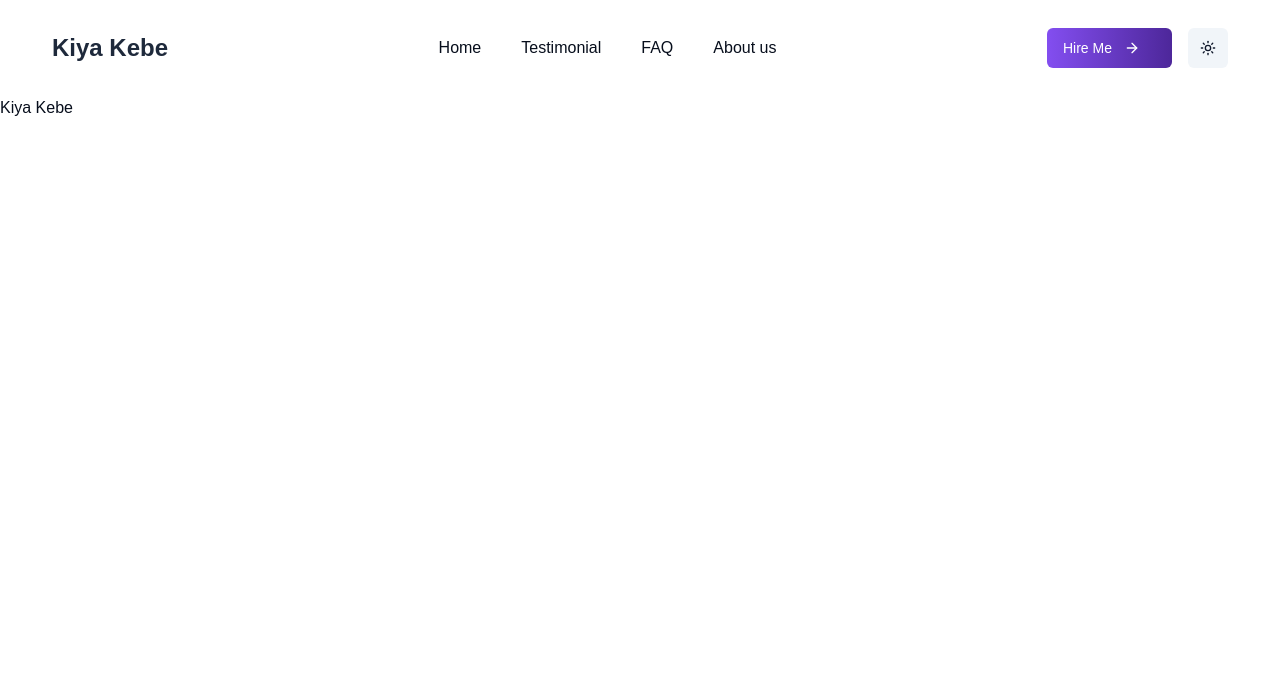
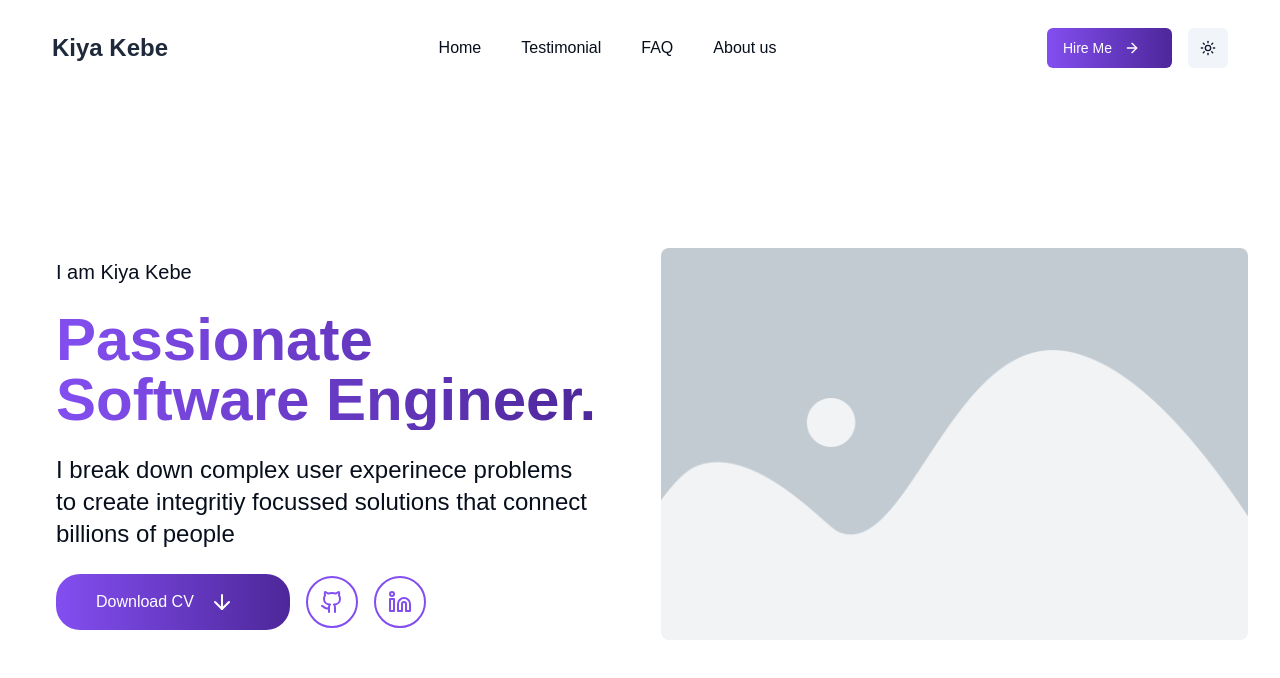
Before and after one commit to kiyakebe/portfolio-v2, a Next.js app: page / in a window 1280 px wide. Shown: the top 678 px of the page. Built offline with nearby package versions, Linux system fonts and the light colour scheme.

Commit message:
feat: hero seciton

```diff
--- a/src/app/page.tsx
+++ b/src/app/page.tsx
@@ -1,8 +1,11 @@
+import Contact from "@/components/home-page-components/Contact";
+import Hero from "@/components/home-page-components/Hero";
 
 export default function Home() {
   return (
-    <section className="relative  w-full">
-      <main>Kiya Kebe</main>
-    </section>
+    <>
+      <Hero />
+      <Contact />
+    </>
   );
 }
--- /dev/null
+++ b/src/components/home-page-components/Contact.tsx
@@ -0,0 +1,11 @@
+import React from 'react'
+
+const Contact = () => {
+  return (
+    <div className='lg:container mx-auto  px-4 sm:px-6 lg:px-8 md:py-24 md:lg:py-24 lg:max-w-[1440px]'>
+
+    </div>
+  )
+}
+
+export default Contact
--- /dev/null
+++ b/src/components/home-page-components/Hero.tsx
@@ -0,0 +1,65 @@
+import { ArrowDown, Github, Linkedin } from "lucide-react";
+import Image from "next/image";
+import Link from "next/link";
+
+const Hero = () => {
+  return (
+    <section className="min-h-[87vh] flex items-center overflow-x-hidden relative">
+      {/* <Image
+        src="/hero.png"
+        alt="hero bg"
+        width={900}
+        height={900}
+        className="rounded-lg hidden md:block -right-24 -top-64 absolute -z-10"
+      /> */}
+      <div className="lg:container mx-auto  px-4 sm:px-6 lg:px-8 md:py-24 md:lg:py-24 lg:max-w-[1440px]">
+        <div className="flex flex-col  gap-x-10 md:flex-row">
+          <div className=" md:w-1/2 p-6 grid place-items-center">
+            <div className="flex flex-col justify-center space-y-6">
+              <h3 className="text-xl">I am Kiya Kebe</h3>
+              <h1 className="text-2xl md:text-4xl lg:text-6xl font-bold bg-gradient-to-r from-[#834EF0] to-[#4d279a] dark:to-[#ECE3FE]  text-transparent bg-clip-text">
+                Passionate Software Engineer.
+              </h1>
+              <p className="text-xl md:text-2xl">
+                I break down complex user experinece problems to create
+                integritiy focussed solutions that connect billions of people
+              </p>
+              <div className="flex items-center gap-4">
+                <Link
+                  href="#download"
+                  className="bg-gradient-to-r from-[#834EF0] to-[#4d279a] text-white flex self-center py-4 px-10 rounded-3xl"
+                >
+                  Download CV
+                  <ArrowDown className="h-6 w-6 me-4 ms-4" />
+                </Link>
+                <Link
+                  href="https://github.com/kiyakebe/"
+                  className="flex items-center border-2 border-[#834EF0] p-3 rounded-full aspect-square"
+                >
+                  <Github className="mx-auto group-hover:ms-4 text-[#834EF0] " />
+                </Link>
+                <Link
+                  href="https://www.linkedin.com/in/kiyakebe/"
+                  className="flex items-center border-2 border-[#834EF0] p-3 rounded-full"
+                >
+                  <Linkedin className="mx-auto group-hover:ms-4 text-[#834EF0] " />
+                </Link>
+              </div>
+            </div>
+          </div>
+          <div className="md:w-1/2 grid place-items-center">
+            <Image
+              src="/placeholder.png?height=600&width=600"
+              alt="Expert Blog"
+              width={600}
+              height={400}
+              className="rounded-lg"
+            />
+          </div>
+        </div>
+      </div>
+    </section>
+  );
+};
+
+export default Hero;
```
Also changed, not shown: public/placeholder.png (added).
